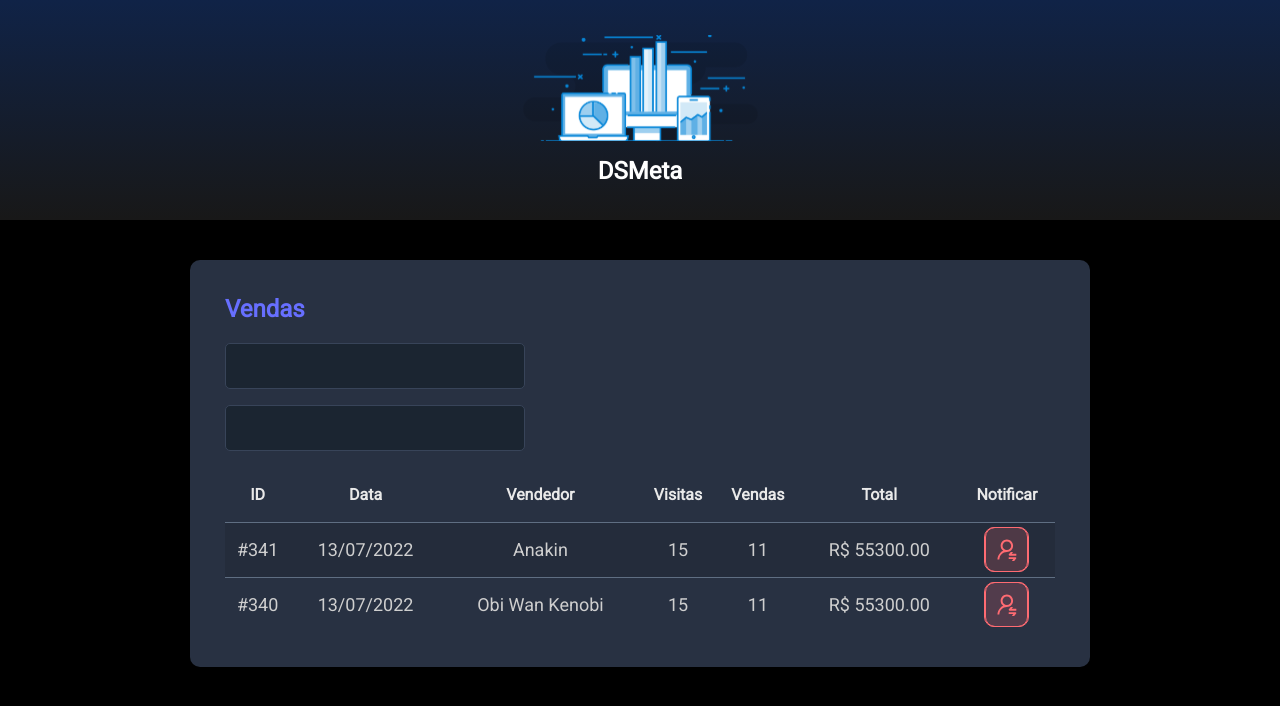
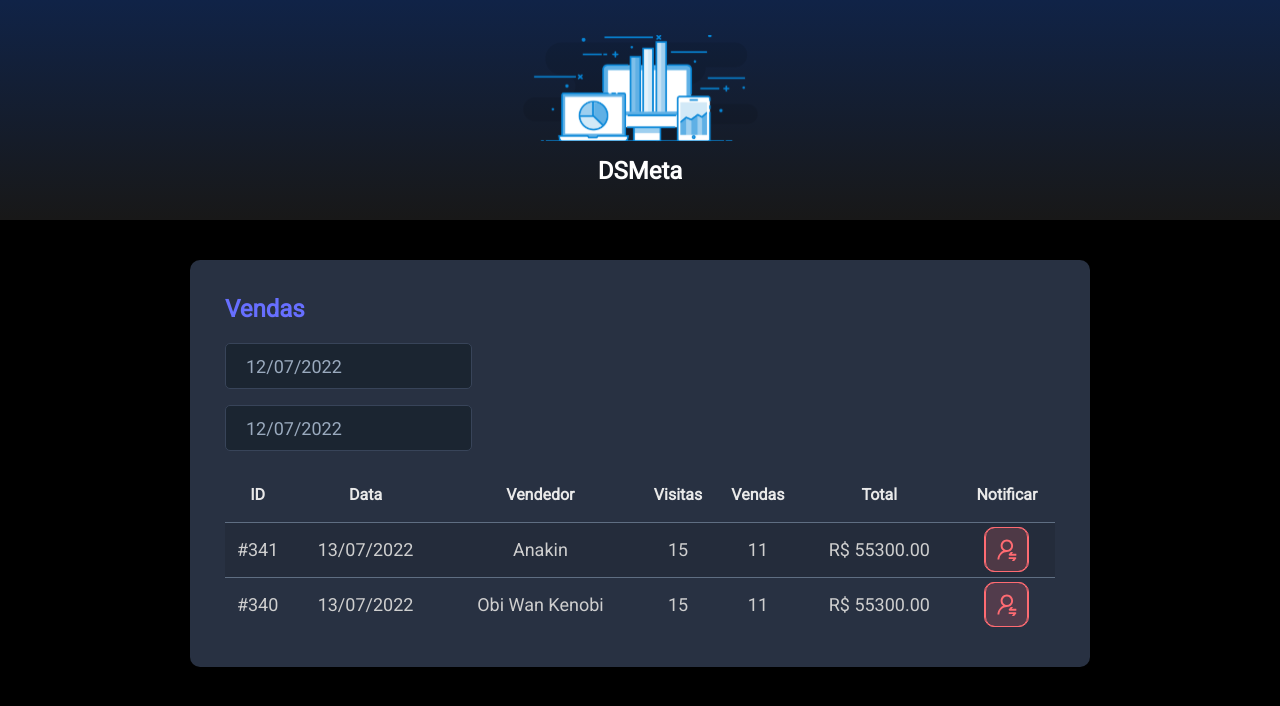
Before and after one commit to TPAlves/dsmeta, a React (Vite) app in the folder frontend/: page / in a window 1280 px wide. Shown: the top 706 px of the page. Built offline with nearby package versions, Linux system fonts and the light colour scheme.

Commit message:
Datepicker

```diff
--- a/frontend/package.json
+++ b/frontend/package.json
@@ -8,7 +8,9 @@
     "preview": "vite preview"
   },
   "dependencies": {
+    "@types/react-datepicker": "4.4.2",
     "react": "^18.0.0",
+    "react-datepicker": "4.8.0",
     "react-dom": "^18.0.0"
   },
   "devDependencies": {
--- a/frontend/src/componentes/Card/index.tsx
+++ b/frontend/src/componentes/Card/index.tsx
@@ -1,5 +1,9 @@
 import NoficationButton from "../NotificationButton"
 import "./styles.css"
+import DatePicker from "react-datepicker";
+import "react-datepicker/dist/react-datepicker.css";
+
+
 function Card() {
   return (
     <>
@@ -7,10 +11,20 @@
         <h2 className="dsmeta-sales-title">Vendas</h2>
         <div>
           <div className="dsmeta-form-control-container">
-            <input type="text" className="dsmeta-form-control" />
+            <DatePicker
+              selected={new Date()}
+              onChange={(Date) => { }}
+              className="dsmeta-form-control"
+              dateFormat={"dd/MM/yyyy"}
+            />
           </div>
           <div className="dsmeta-form-control-container">
-            <input type="text" className="dsmeta-form-control" />
+            <DatePicker
+              selected={new Date()}
+              onChange={(Date) => { }}
+              className="dsmeta-form-control"
+              dateFormat={"dd/MM/yyyy"}
+            />
           </div>
         </div>
 
```
Also changed, not shown: 1 other file (tests, documents, lock files or other folders).
